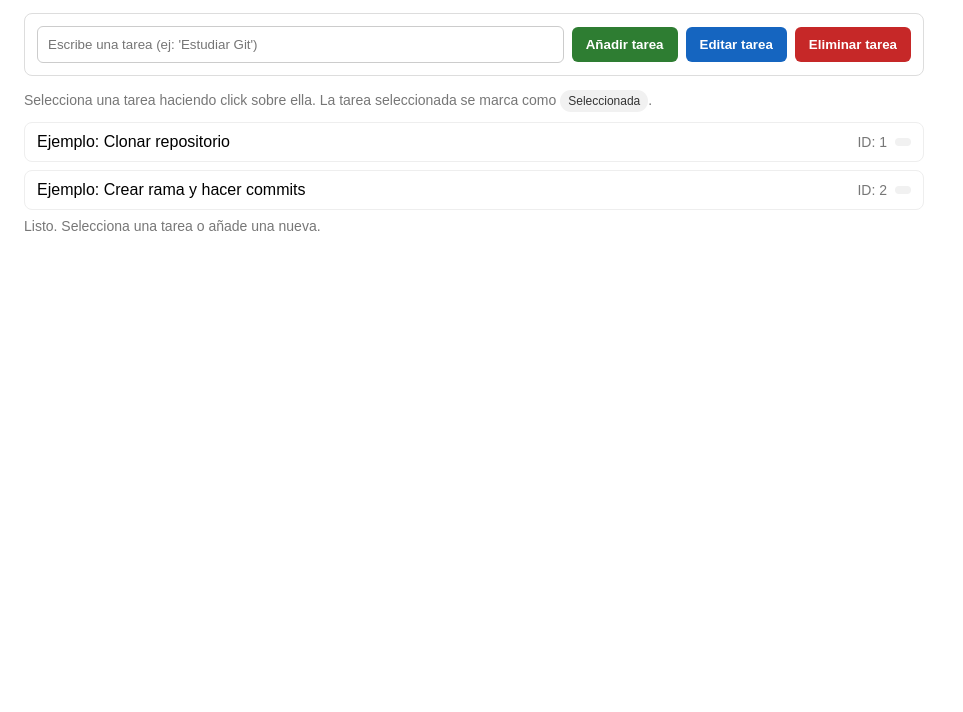
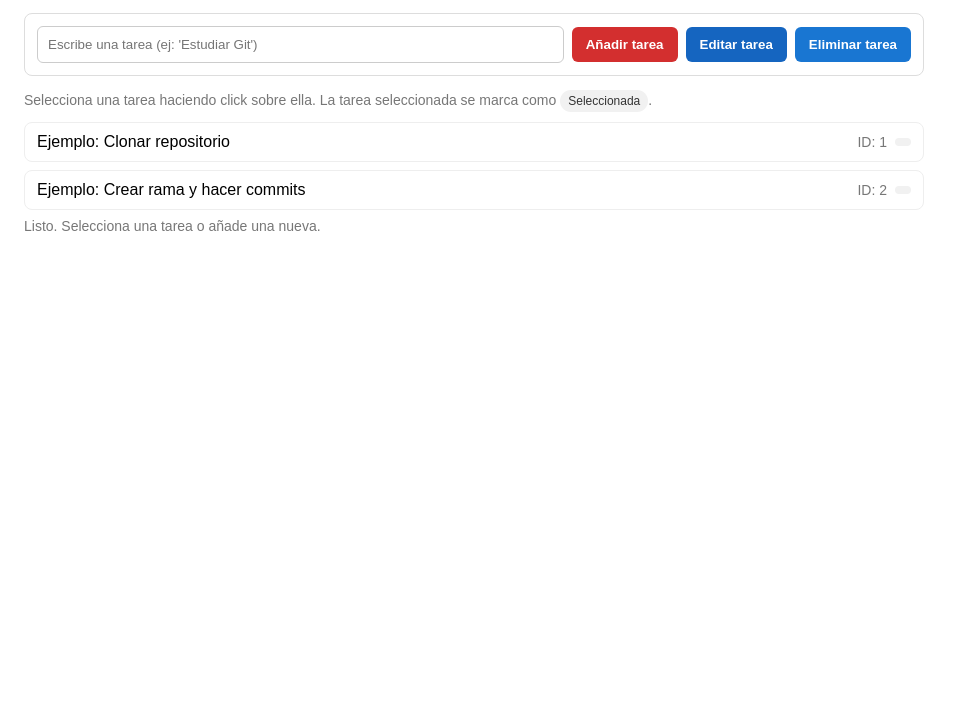
Before and after one commit to rleoon/Act_Eval_1_Git, a plain HTML site: page index.html in a window 1280 px wide. Shown: the part 88-800 px from the top of the page, without its empty margins (0-963 px from the left). Drawn offline with Linux system fonts and the light colour scheme.

Commit message:
Estilos botones

```diff
--- a/index.html
+++ b/index.html
@@ -42,8 +42,8 @@
     }
 
     /* Colores iniciales (se ajustarán en la actividad) */
-    #btnAdd { background-color: #2e7d32; color: white; } /* verde */
-    #btnDel { background-color: #c62828; color: white; } /* rojo */
+    #btnAdd { background-color: #d32f2f; color: white; } /* rojo */
+    #btnDel { background-color: #1976d2; color: white; } /* azul */
     #btnEdit { background-color: #1565c0; color: white; } /* azul */
 
     ul {
```
